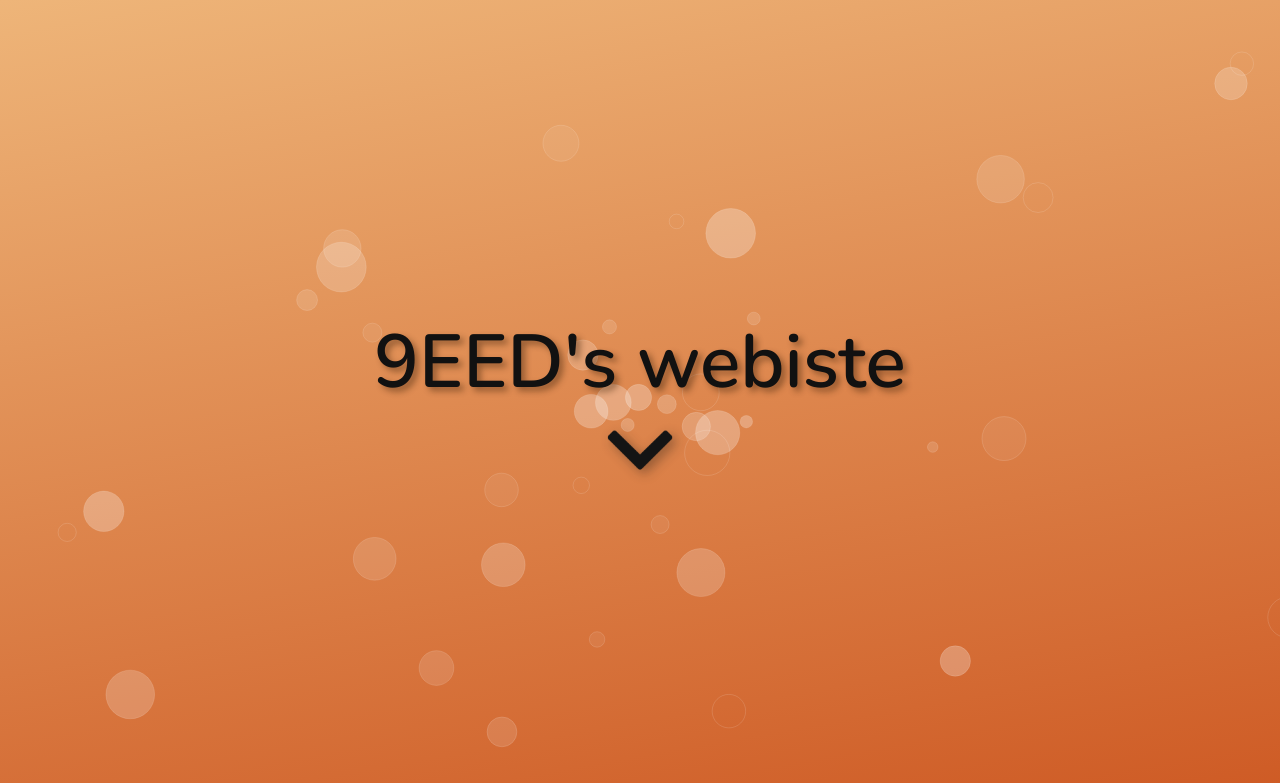
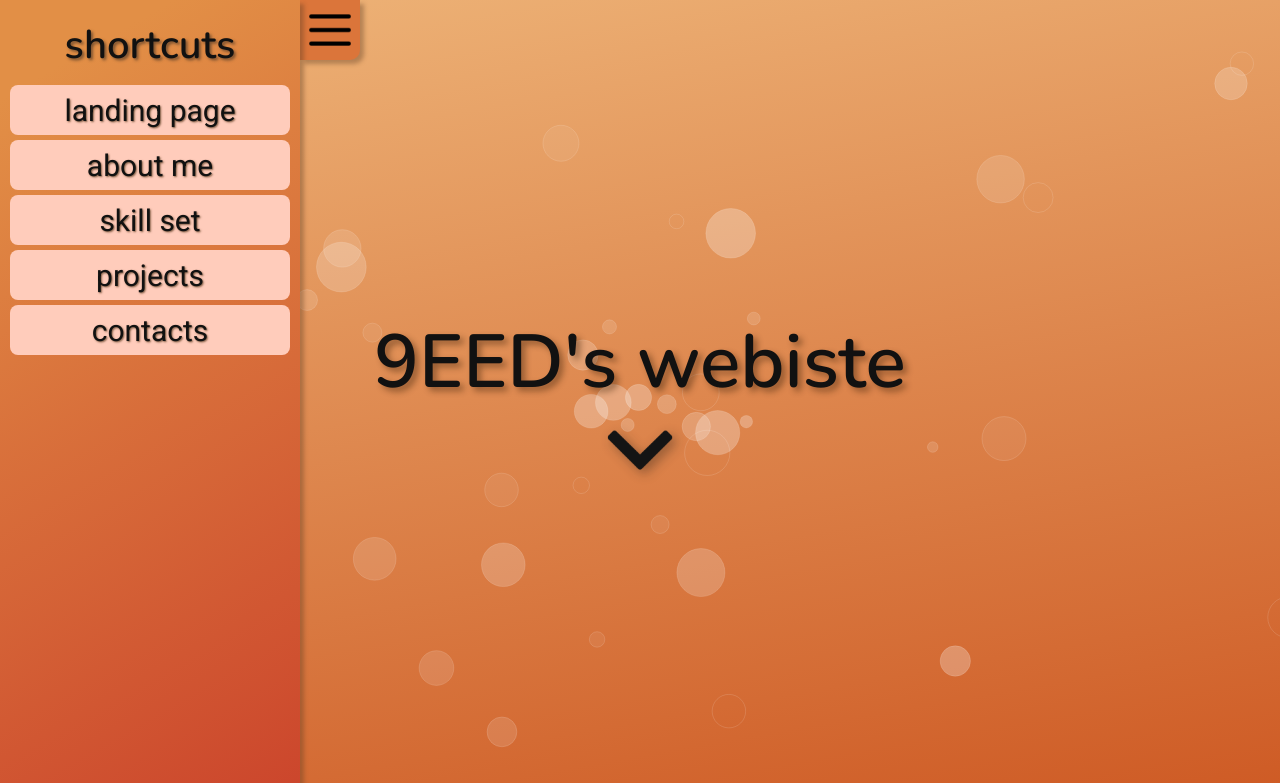
Before and after one commit to hexxt-git/hexxt-git.github.io, a plain HTML site: page index.html in a window 1280 px wide. Shown: the top 783 px of the page. Drawn offline with nearby package versions, Linux system fonts and the light colour scheme.

Commit message:
added a side bar menu thing

```diff
--- a/files/style.css
+++ b/files/style.css
@@ -26,6 +26,117 @@ body{
     background-repeat: no-repeat;
     background-size: cover;
     background-position: center;
+}
+#show-list{
+    background-color: rgb(219, 117, 58);
+    width: 50px;
+    height: 50px;
+    padding: 5px;
+    position: fixed;
+    top: 0px;
+    left: 0px;
+    z-index: 1;
+    border-radius: 0px 0px 10px 0px;
+    -webkit-border-radius: 0px 0px 10px 0px;
+    -moz-border-radius: 0px 0px 10px 0px;
+    -ms-border-radius: 0px 0px 10px 0px;
+    -o-border-radius: 0px 0px 10px 0px;
+    transform: translateX(300px);
+    -webkit-transform: translateX(300px);
+    -moz-transform: translateX(300px);
+    -ms-transform: translateX(300px);
+    -o-transform: translateX(300px);
+    animation: hide-list 0.5s cubic-bezier( 0, 0.2, 0.8, 1) 0s 1 forwards;
+    -webkit-animation: hide-list 0.5s cubic-bezier( 0, 0.2, 0.8, 1) 0s 1 forwards;
+    box-shadow: #5f3f2563 4px 4px 4px;
+}
+#show-list img{
+    width: 100%;
+}
+#list{
+    background: linear-gradient( 150deg, rgb(226, 143, 70) 10%, rgb(203, 67, 43));
+    width: 300px;
+    height: 100vh;
+    position: fixed;
+    top: 0px;
+    left: -300px;
+    box-shadow: #5f3f2563 4px 4px 4px;
+    display: flex;
+    flex-direction: column;
+    align-items: center;
+    gap: 5px;
+    padding: 10px 0px;
+}
+#show-list:hover{
+    animation: show-list 0.5s cubic-bezier( 0, 0.2, 0.8, 1) 0s 1 forwards;
+    -webkit-animation: show-list 0.5s cubic-bezier( 0, 0.2, 0.8, 1) 0s 1 forwards;
+}
+@keyframes hide-list {
+    0%{
+        transform: translateX(300px);
+        -webkit-transform: translateX(300px);
+        -moz-transform: translateX(300px);
+        -ms-transform: translateX(300px);
+        -o-transform: translateX(300px);
+    }
+    100%{
+        transform: translateX(0px);
+        -webkit-transform: translateX(0px);
+        -moz-transform: translateX(0px);
+        -ms-transform: translateX(0px);
+        -o-transform: translateX(0px);
+    }
+}
+@keyframes show-list {
+    0%{
+        transform: translateX(0px);
+        -webkit-transform: translateX(0px);
+        -moz-transform: translateX(0px);
+        -ms-transform: translateX(0px);
+        -o-transform: translateX(0px);
+    }
+    100%{
+        transform: translateX(300px);
+        -webkit-transform: translateX(300px);
+        -moz-transform: translateX(300px);
+        -ms-transform: translateX(300px);
+        -o-transform: translateX(300px);
+    }
+}
+#list-title{
+    height: 70px;
+    display: flex;
+    justify-content: center;
+    align-items: center;
+    font-family: 'Nunito', sans-serif;
+    font-weight: bold;
+    font-size: 40px;
+    text-shadow: #67472bd9 2px 2px 3px;
+}
+.list-item{
+    width: 280px;
+    height: 50px;
+    background: #fcb;
+    border-radius: 8px;
+    -webkit-border-radius: 8px;
+    -moz-border-radius: 8px;
+    -ms-border-radius: 8px;
+    -o-border-radius: 8px;
+    display: flex;
+    justify-content: center;
+    align-items: center;
+    transform: scale(103%);
+    animation: hover-off 0.1s linear 0s 1 forwards;
+    -webkit-animation: hover-off 0.1s linear 0s 1 forwards;
+    -webkit-transform: scale(103%);
+    -moz-transform: scale(103%);
+    -ms-transform: scale(103%);
+    -o-transform: scale(103%);
+    text-shadow: #67472bd9 1px 1px 2px;
+}
+.list-item:hover{
+    animation: hover-on 0.1s linear 0s 1 forwards;
+    -webkit-animation: hover-on 0.1s linear 0s 1 forwards;
 }
 #landing-page{
     margin: 0px;
@@ -484,6 +595,6 @@ body{
     }
 }
 
-#landing-page:focus, #skill-set-page:focus, #about-me-page:focus, #projects-page:focus, #contacts-page:focus{
+#landing-page:focus, #skill-set-page:focus, #about-me-page:focus, #projects-page:focus, #contacts-page:focus, #footer:focus{
     outline: none;
 }
--- a/index.html
+++ b/index.html
@@ -13,7 +13,19 @@
 
   	<div id="background">
 		  <canvas id='canvas'></canvas>
-	  </div>
+	</div>
+
+	<div id="show-list">
+		<img src="./files/images/menu.png">
+		<div id="list">
+			<div id="list-title">shortcuts</div>
+			<a class="list-item" href="#landing-page">landing page</a>
+			<a class="list-item" href="#about-me-page">about me</a>
+			<a class="list-item" href="#skill-set-page">skill set</a>
+			<a class="list-item" href="#projects-page">projects</a>
+			<a class="list-item" href="#contacts-page">contacts</a>
+		</div>
+	</div>
 
 	<div id="landing-page" tabindex="1" >
 		<div id="main-title">9EED's webiste</div>
@@ -179,8 +191,9 @@
 		</div>
 	</div>
 
-	<footer id="footer">
+	<footer id="footer" tabindex="6">
 		<div id="Icons8">icons by <a target="_blank" href="https://icons8.com" tabindex="-1">Icons8 </a></div>
 		<div>this website is a work in progress</div>
 	</footer>
+
 </body>
```
Also changed, not shown: files/images/menu.png (added).
